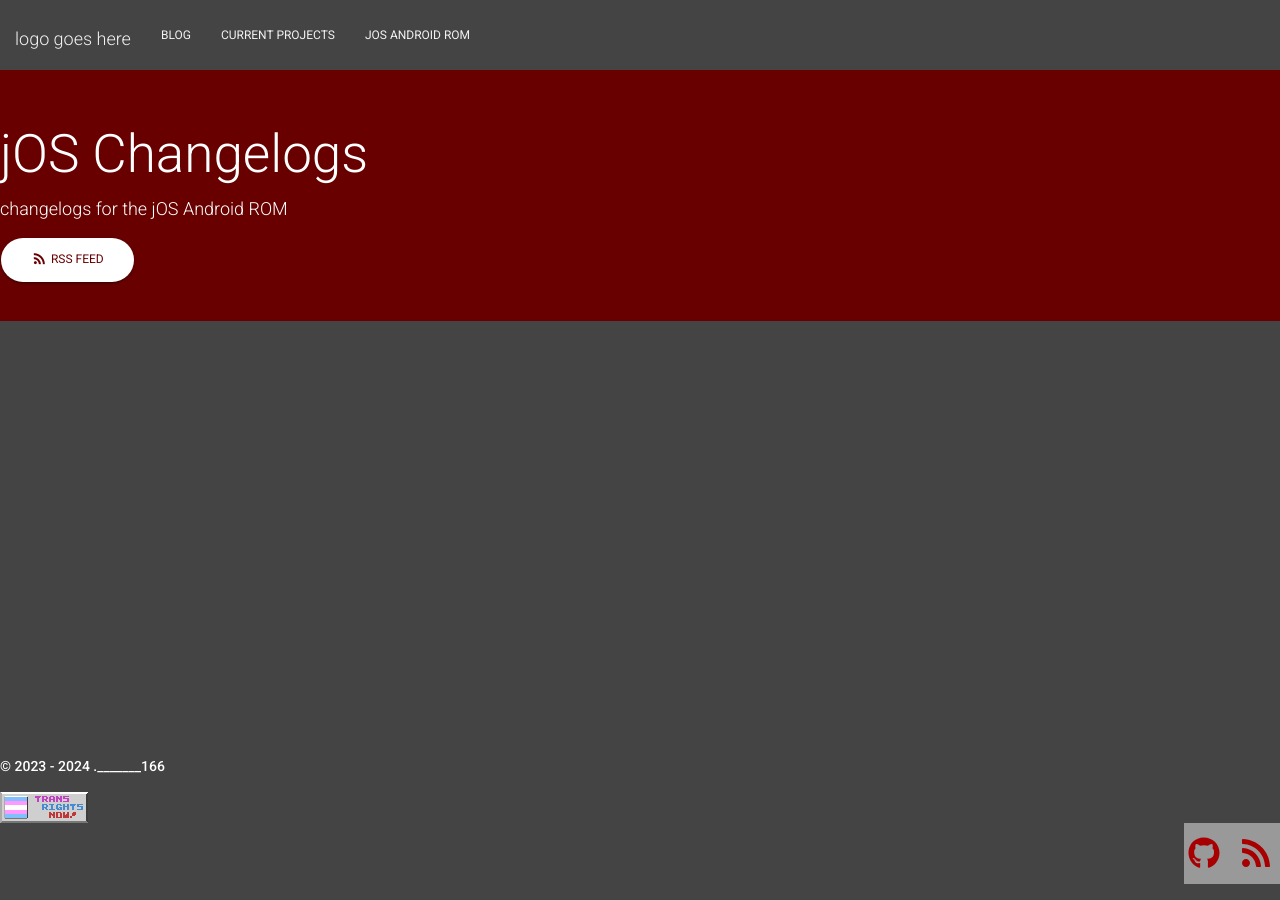
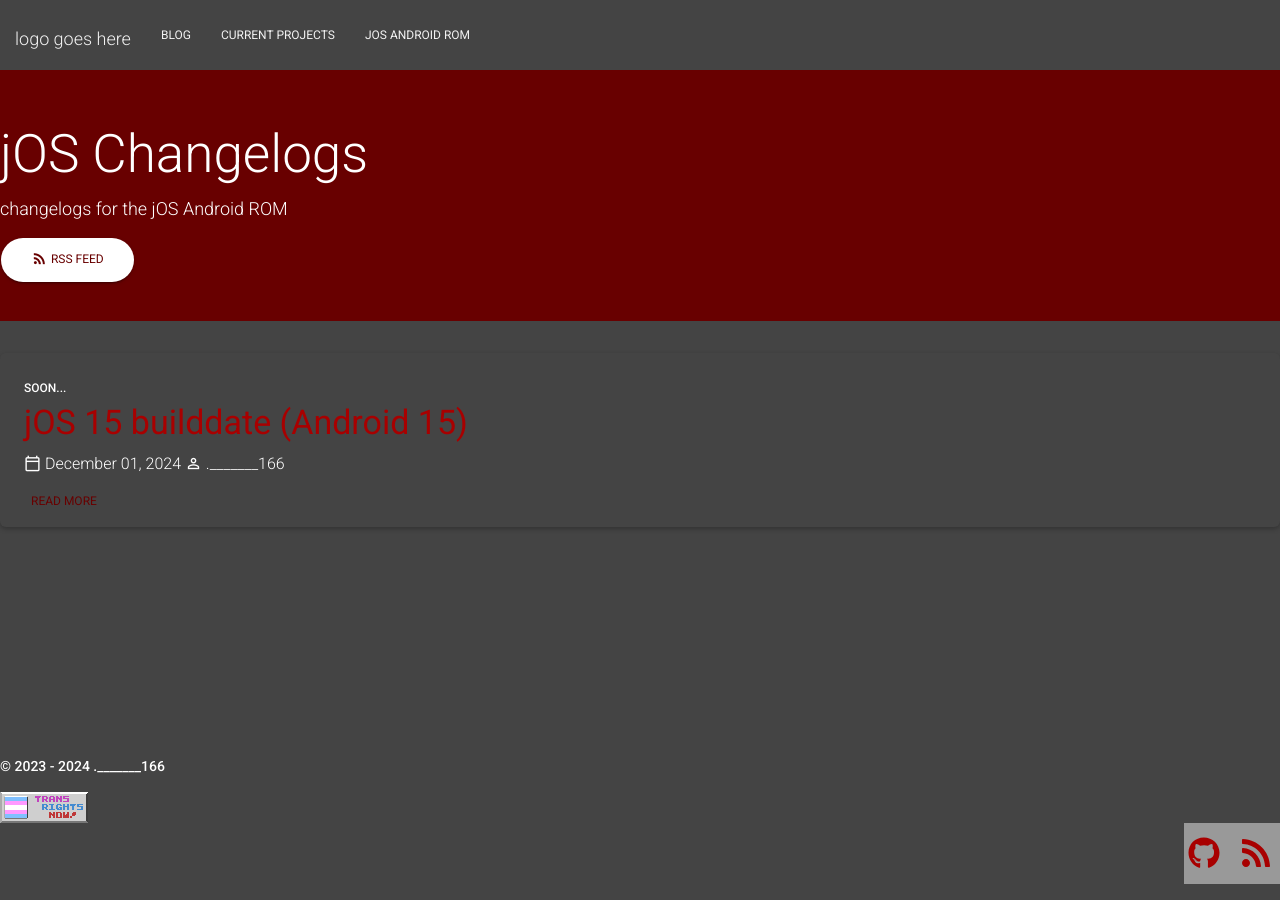
Before and after one commit to dot166/dot166.github.io, a Jekyll site: the page built from jOS/Changelogs.html, in a window 1280 px wide. Built offline with Jekyll 4.4.1, drawn with Linux system fonts in a browser that asks for light colours.

Commit message:
reorginise changelogs

```diff
--- a/_config.yml
+++ b/_config.yml
@@ -64,3 +64,8 @@ exclude:
 include:
   - _redirects
   - _headers
+
+collections:
+  changelogs:
+    output: true
+    permalink: /jOS/Changelogs/:path/
--- a/changelog_feed.xml
+++ b/changelog_feed.xml
@@ -7,7 +7,7 @@ layout: null
     <title>jOS Changelogs</title>
     <description>changelogs for the jOS Android ROM</description>
     <link>{{ site.url }}</link>
-    {% for post in site.categories.changelogs %}
+    {% for post in site.changelogs reversed %}
         <item>
             <title>{{ post.title | xml_escape }}</title>
             <description> {{ post.excerpt  | xml_escape }}</description>
--- a/jOS/Changelogs.html
+++ b/jOS/Changelogs.html
@@ -13,7 +13,7 @@ title: jOS Changelogs
 </div>
 
 <div class="container post">
-  {% for post in site.categories.changelogs %}
+  {% for post in site.changelogs reversed %}
   <div class="card">
 
     <div class="card-body">
```
Also changed, not shown: _changelogs/15-soon-changelog.html (renamed from _posts/changelogs/15-soon-changelog.html).
